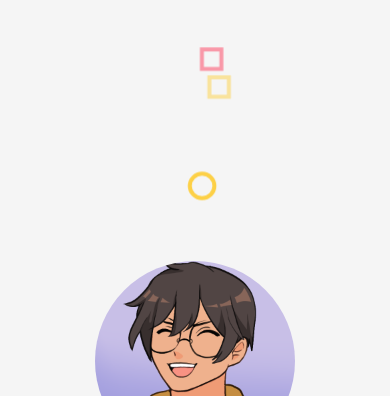
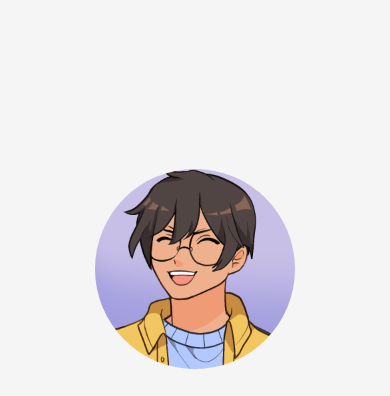
Before and after one commit to mens-rea/juan.codes-website, a plain HTML site: page index.html in a window 390 px wide. Shown: the top 396 px of the page. Drawn offline with Linux system fonts and the light colour scheme.

Commit message:
remove padding top for mobile

```diff
--- a/main.css
+++ b/main.css
@@ -198,6 +198,7 @@ svg .g2-triangle {
 @media screen and (max-width: 450px) {
   .hero-section {
     height: 100vh;
+    padding-top: 0vh;
   }
 
   .hero-section .profile {
```
